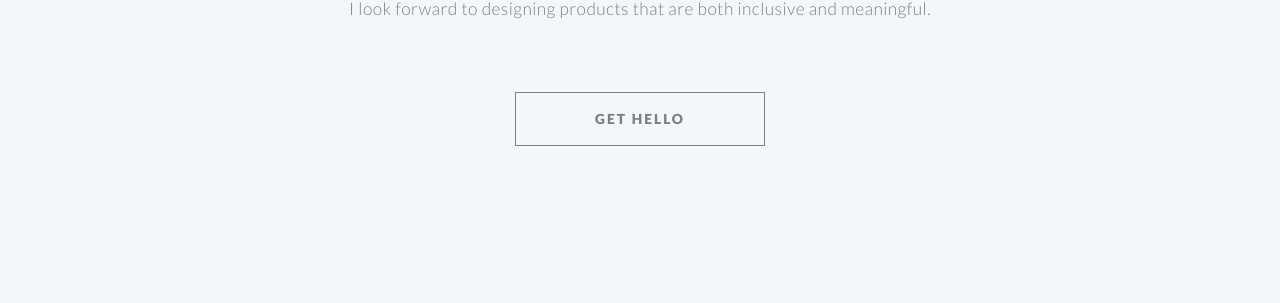
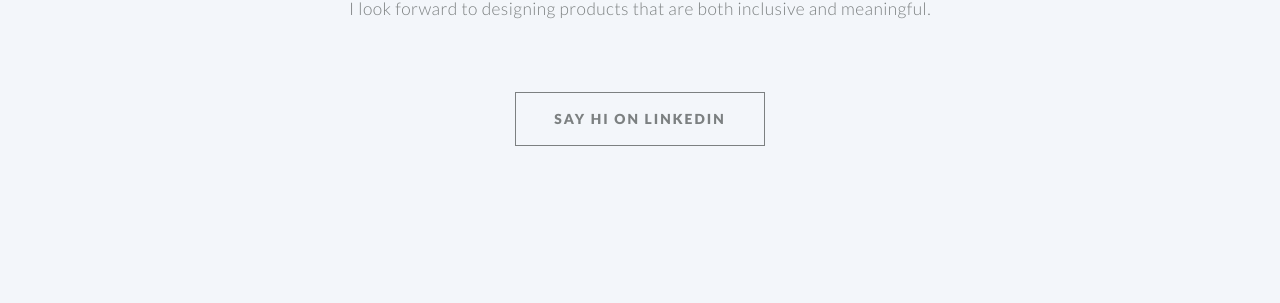
Before and after one commit to Jessicanguyenn81/Jessicanguyenn81.github.io, a Jekyll site: the page built from index.md, in a window 1280 px wide and 900 px high, scrolled down 1002 px. Shown: the part 150-453 px from the top of the window. Built offline with Jekyll 4.4.1, drawn with Linux system fonts in a browser that asks for light colours.

Commit message:
fixed about

```diff
--- a/index.md
+++ b/index.md
@@ -21,8 +21,8 @@ linkedin: jessicanguyennn # the part after ("https://www.linkedin.com/in/...")
 # google_analytics: <-- your google analytics Tracking ID
 
 # By declaring these variables, you can include a button that links to an external website or to media.
-about_button: https://github.com/Jessicanguyenn81 # the link
-about_button_label: get hello # the label on the button
+about_button: https://www.linkedin.com/in/jessicanguyennn/ # the link
+about_button_label: Say Hi on LinkedIn # the label on the button
 
 # optional portfolio section ------------------------------------------
 
```
